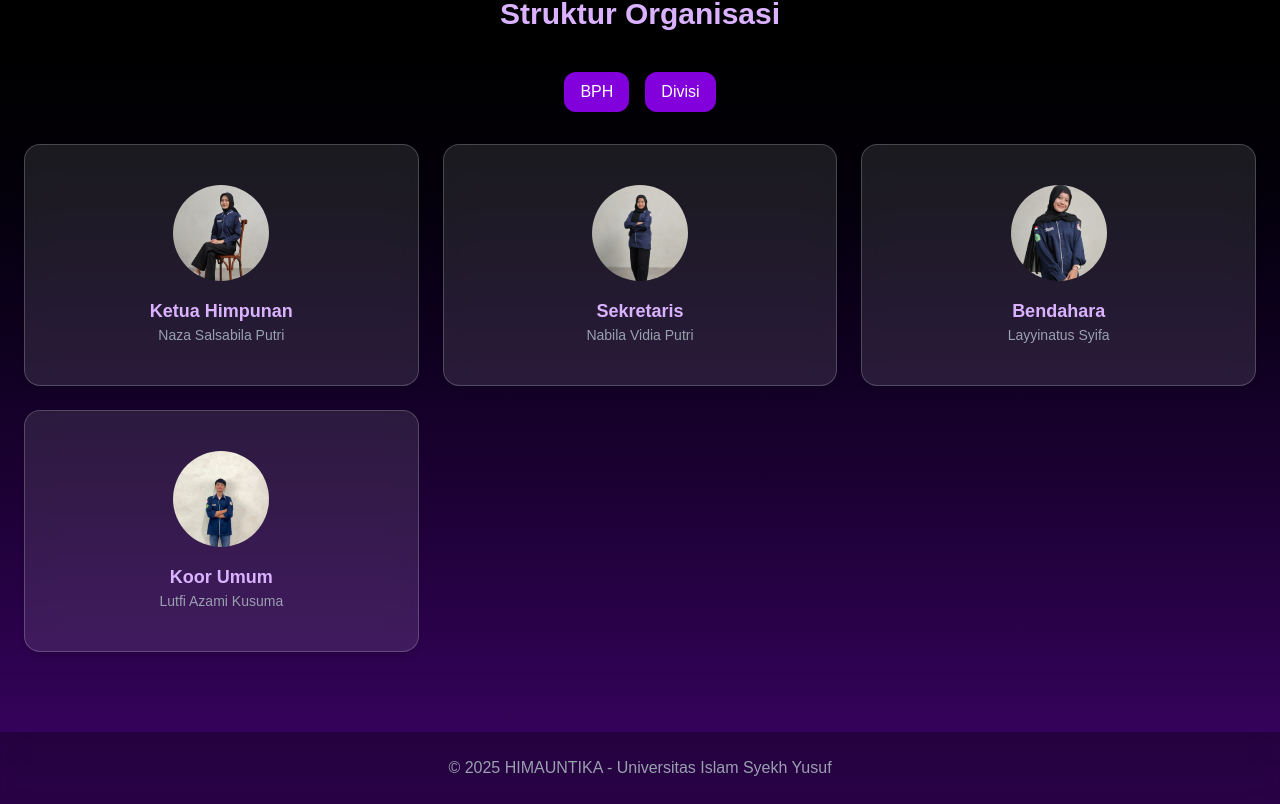
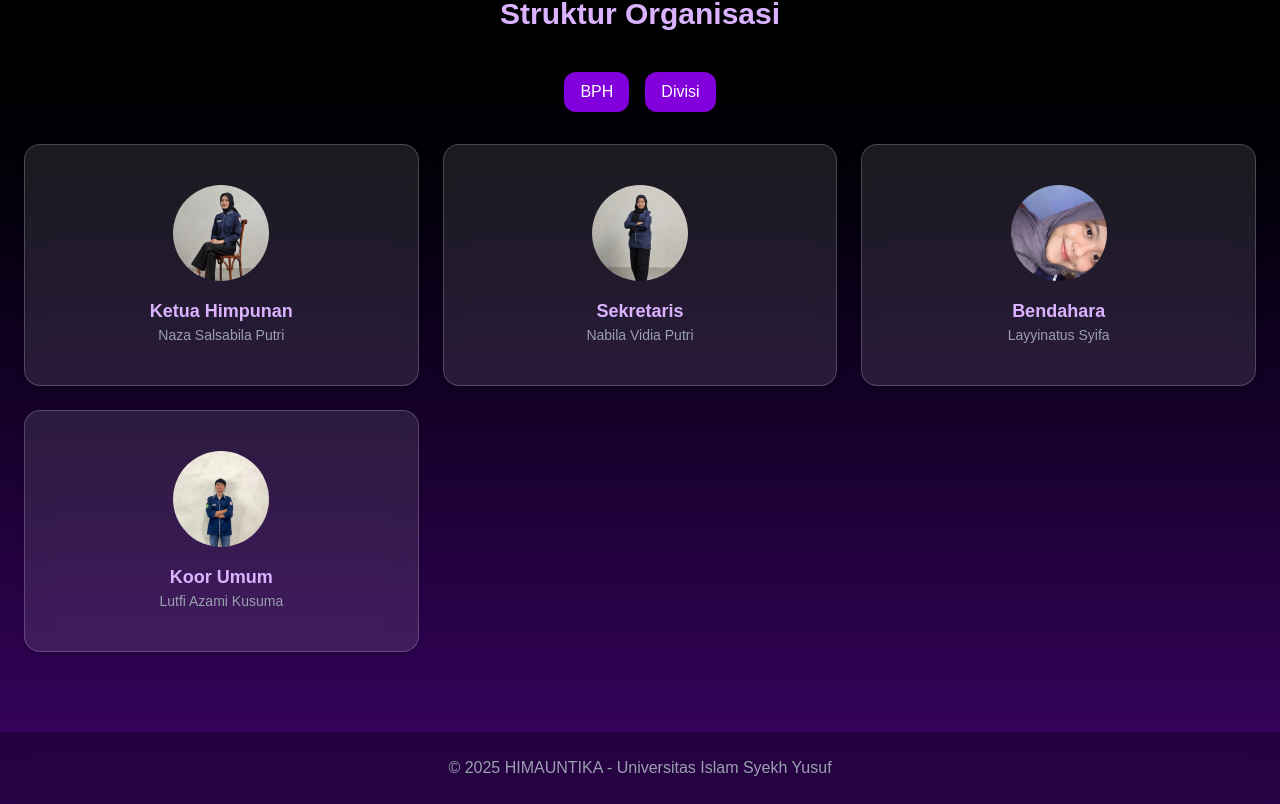
Before and after one commit to Gbaee/himauntika.ac.id, a Next.js app: page /himauntika in a window 1280 px wide. Shown: the part 930-1734 px from the top of the page. Built offline with nearby package versions, Linux system fonts and the light colour scheme.

Commit message:
mengubah foto sipa

```diff
--- a/pages/himauntika.jsx
+++ b/pages/himauntika.jsx
@@ -35,7 +35,7 @@ export default function HimauntikaPage() {
   const bph = [
     { role: "Ketua Himpunan", name: "Naza Salsabila Putri", img: "/images/nazaa.jpg" },
     { role: "Sekretaris", name: "Nabila Vidia Putri", img: "/images/nabila.jpg" },
-    { role: "Bendahara", name: "Layyinatus Syifa", img: "/images/sifa.jpg" },
+    { role: "Bendahara", name: "Layyinatus Syifa", img: "/images/sipaa.jpg" },
     { role: "Koor Umum", name: "Lutfi Azami Kusuma", img: "/images/azam.jpg" },
   ];
 
```
Also changed, not shown: public/images/sipaa.jpg (added).
